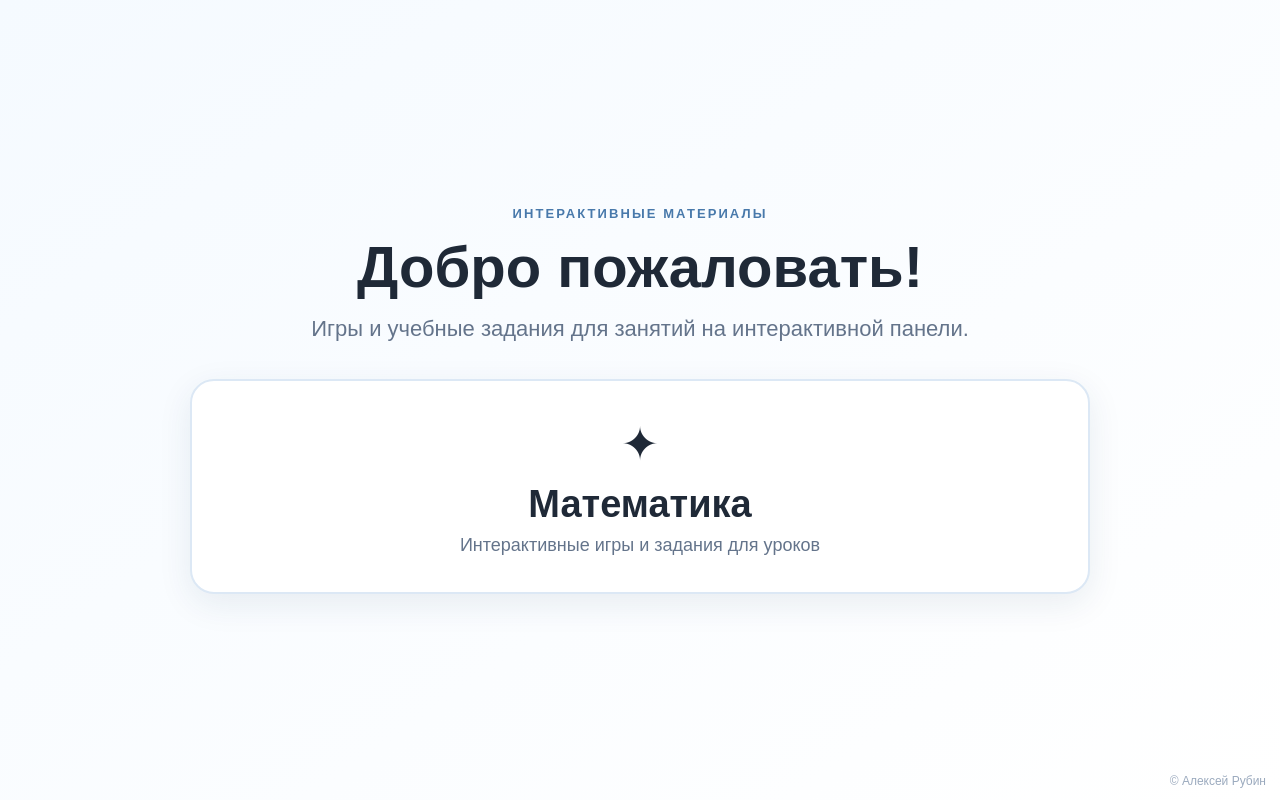
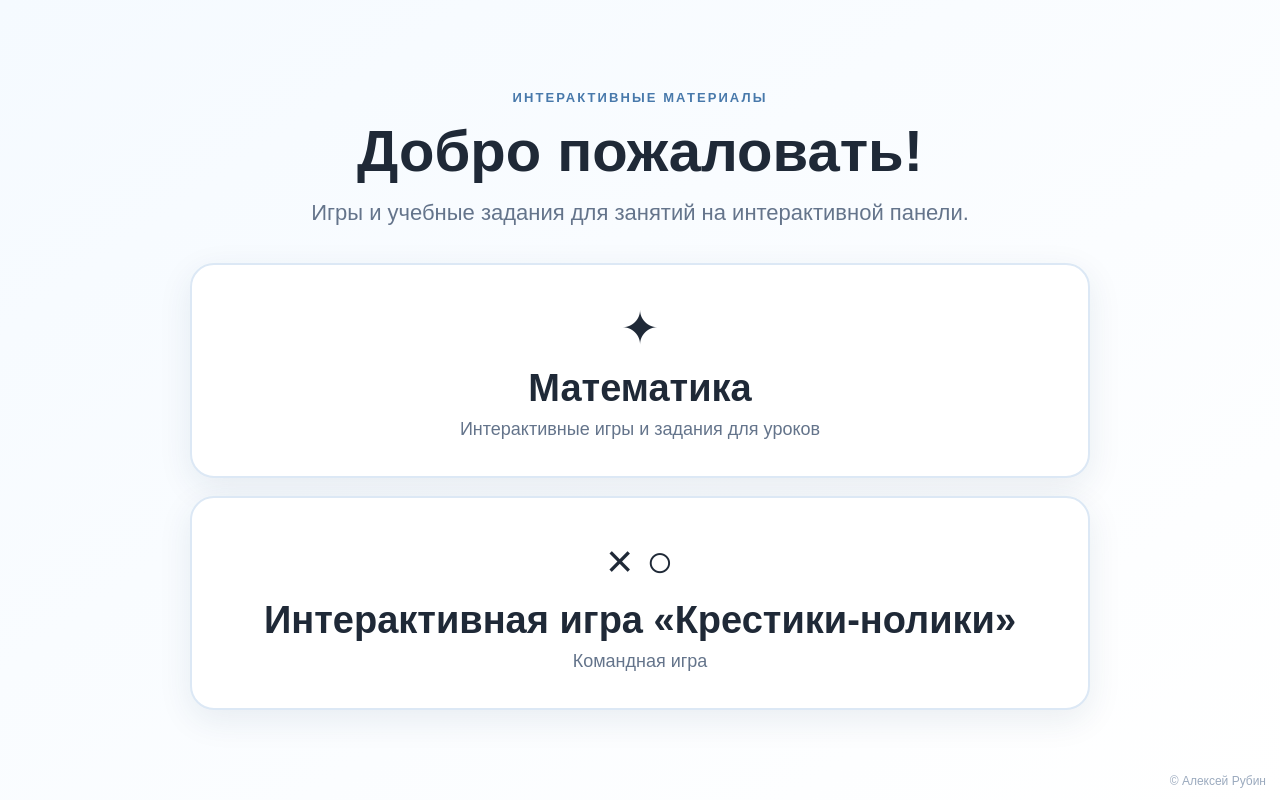
Before and after one commit to arubin57/arubin57.github.io, a plain HTML site: page index.html in a window 1280 px wide. Drawn offline with Linux system fonts and the light colour scheme.

Commit message:
Add direct tic-tac-toe game card beneath maths

```diff
--- a/index.html
+++ b/index.html
@@ -25,6 +25,7 @@ footer{position:fixed;right:14px;bottom:12px;font-size:12px;color:#9baabe}
 <h1>Добро пожаловать!</h1>
 <p>Игры и учебные задания для занятий на интерактивной панели.</p>
 <a class="card" href="/maths/"><div class="icon" aria-hidden="true">✦</div><div class="title">Математика</div><div class="desc">Интерактивные игры и задания для уроков</div></a>
+<a class="card" href="/maths/krestiki-noliki/" style="margin-top:18px"><div class="icon" aria-hidden="true">× ○</div><div class="title">Интерактивная игра «Крестики-нолики»</div><div class="desc">Командная игра</div></a>
 </main>
 <footer>© Алексей Рубин</footer>
 </body>
```
